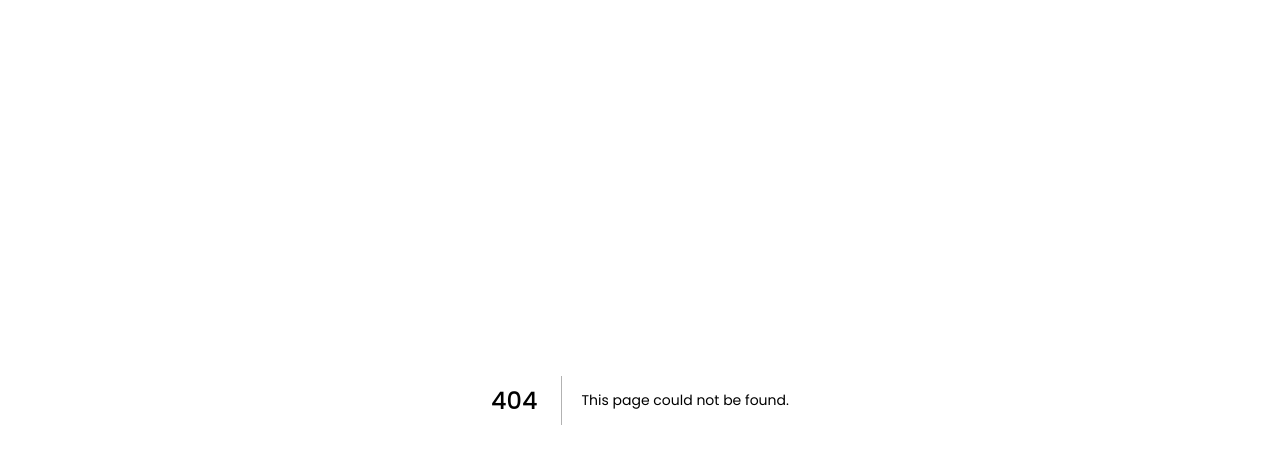
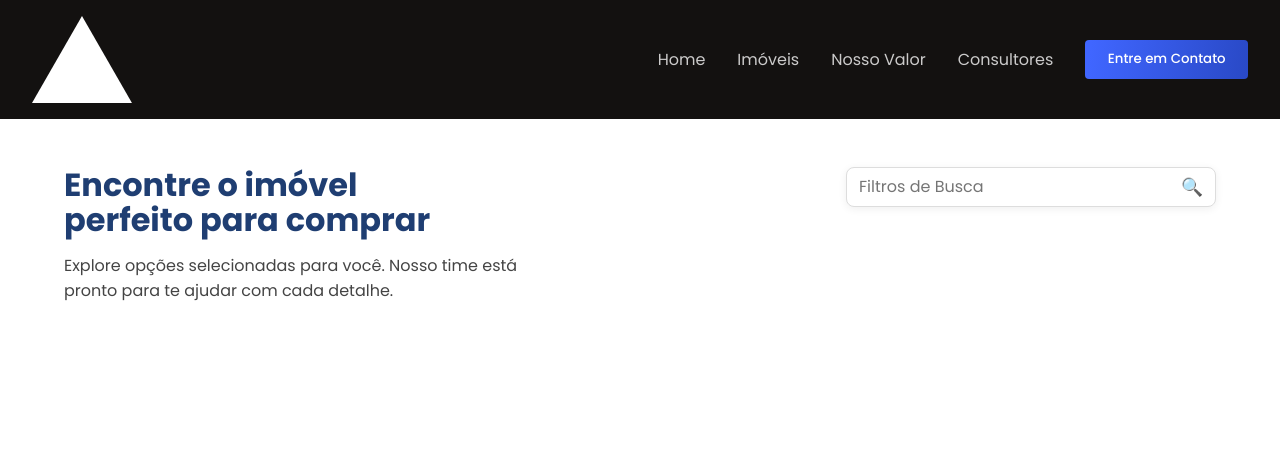
Before and after one commit to zurannii/projeto-frontend, a Next.js app in the folder projeto-frontend/: page /imoveis in a window 1280 px wide. Before the commit this address had no page. Shown: the top 464 px of the page. Built offline with nearby package versions, Linux system fonts and the light colour scheme.

Commit message:
inicio do hero e da pagina de imoveis

```diff
--- /dev/null
+++ b/projeto-frontend/app/imoveis/imoveis.css
@@ -0,0 +1,68 @@
+.imoveis-main {
+  max-width: 1200px;
+  margin: 0 auto;
+  padding: 48px 24px 32px 24px;
+}
+.imoveis-header-row {
+  display: flex;
+  align-items: flex-start;
+  justify-content: space-between;
+  gap: 32px;
+  margin-bottom: 48px;
+  flex-wrap: wrap;
+}
+.imoveis-title {
+  margin-bottom: 16px;
+  line-height: 1.1;
+}
+.imoveis-desc {
+  color: #444;
+  font-size: 1rem;
+  max-width: 480px;
+}
+.imoveis-filter-box {
+  display: flex;
+  align-items: center;
+  background: #fff;
+  border: 1.5px solid #ddd;
+  border-radius: 8px;
+  padding: 0 12px;
+  height: 40px;
+  min-width: 200px;
+  box-shadow: 0 2px 8px #0001;
+}
+.imoveis-filter-input {
+  border: none;
+  outline: none;
+  font-size: 1rem;
+  background: transparent;
+  flex: 1;
+  padding: 8px 0;
+}
+.imoveis-filter-icon {
+  color: #888;
+  font-size: 1.1rem;
+  margin-left: 6px;
+}
+.imoveis-grid {
+  display: grid;
+  grid-template-columns: repeat(auto-fit, minmax(260px, 1fr));
+  gap: 32px;
+  justify-items: center;
+}
+@media (max-width: 700px) {
+  .imoveis-header-row {
+    flex-direction: column;
+    gap: 18px;
+    margin-bottom: 28px;
+  }
+  .imoveis-title {
+    font-size: 1.3rem;
+  }
+  .imoveis-desc {
+    font-size: 0.95rem;
+  }
+  .imoveis-grid {
+    gap: 18px;
+  }
+}
--- /dev/null
+++ b/projeto-frontend/app/imoveis/page.jsx
@@ -0,0 +1,67 @@
+import Header from '@/components/Header/Header';
+/*import ResidenceCard from '@/components/ResidenceCard';*/
+import './imoveis.css';
+
+const residences = [
+  {
+    image: '',
+    price: '$25.000',
+    name: 'Aliva Priva Jardim',
+    description: 'Lorem ipsum dolor sit amet. Et explicabo enim in galsium tempore'
+  },
+  {
+    image: '',
+    price: '$25.000',
+    name: 'Aliva Priva Jardim',
+    description: 'Lorem ipsum dolor sit amet. Et explicabo enim in galsium tempore'
+  },
+  {
+    image: '',
+    price: '$25.000',
+    name: 'Aliva Priva Jardim',
+    description: 'Lorem ipsum dolor sit amet. Et explicabo enim in galsium tempore'
+  },
+  {
+    image: '',
+    price: '$25.000',
+    name: 'Aliva Priva Jardim',
+    description: 'Lorem ipsum dolor sit amet. Et explicabo enim in galsium tempore'
+  },
+  {
+    image: '',
+    price: '$25.000',
+    name: 'Aliva Priva Jardim',
+    description: 'Lorem ipsum dolor sit amet. Et explicabo enim in galsium tempore'
+  },
+  {
+    image: '',
+    price: '$25.000',
+    name: 'Aliva Priva Jardim',
+    description: 'Lorem ipsum dolor sit amet. Et explicabo enim in galsium tempore'
+  },
+];
+
+export default function ImoveisPage() {
+  return (
+    <div>
+      <Header />
+      <main className="innerWidth paddings imoveis-main">
+        <div className="imoveis-header-row">
+          <div>
+            <h1 className="primaryText imoveis-title">Encontre o imóvel<br />perfeito para comprar</h1>
+            <p className="imoveis-desc">Explore opções selecionadas para você. Nosso time está pronto para te ajudar com cada detalhe.</p>
+          </div>
+          <div className="imoveis-filter-box">
+            <input className="imoveis-filter-input" placeholder="Filtros de Busca" />
+            <span className="imoveis-filter-icon">🔍</span>
+          </div>
+        </div>
+        {/*<div className="imoveis-grid">
+          {residences.map((res, idx) => (
+           /* <ResidenceCard key={idx} {...res} />
+          ))}
+        </div>*/}
+      </main>
+    </div>
+  );
+}
--- a/projeto-frontend/app/page.js
+++ b/projeto-frontend/app/page.js
@@ -1,9 +1,12 @@
 import Header from '@/components/Header/Header'
+import Hero from '@/components/Hero/Hero'
+
 
 function App() {
   return (
     <div className="App">
       <Header/>
+      <Hero/>
     </div>
   );
 }
--- a/projeto-frontend/src/components/Header/Header.jsx
+++ b/projeto-frontend/src/components/Header/Header.jsx
@@ -1,5 +1,6 @@
 import React from 'react'
 import './Header.css'
+import Link from 'next/link';
 
 const Header = () => {
     return (
@@ -9,13 +10,9 @@ const Header = () => {
                 <img src="./vercel.svg" alt="logo" width={100} />
 
                 <div className="flexCenter h-menu">
-                    <a href="#">
-                        Home
-                    </a>
+                       <Link href="/">Home</Link>
 
-                    <a href="">
-                        Imóveis
-                    </a>
+                    <Link href="/imoveis">Imóveis</Link>
 
                     <a href="">
                         Nosso Valor
```
Also changed, not shown: projeto-frontend/src/components/Hero/Hero.css (+25 -0 lines), projeto-frontend/src/components/Hero/Hero.jsx (+15 -3 lines).
